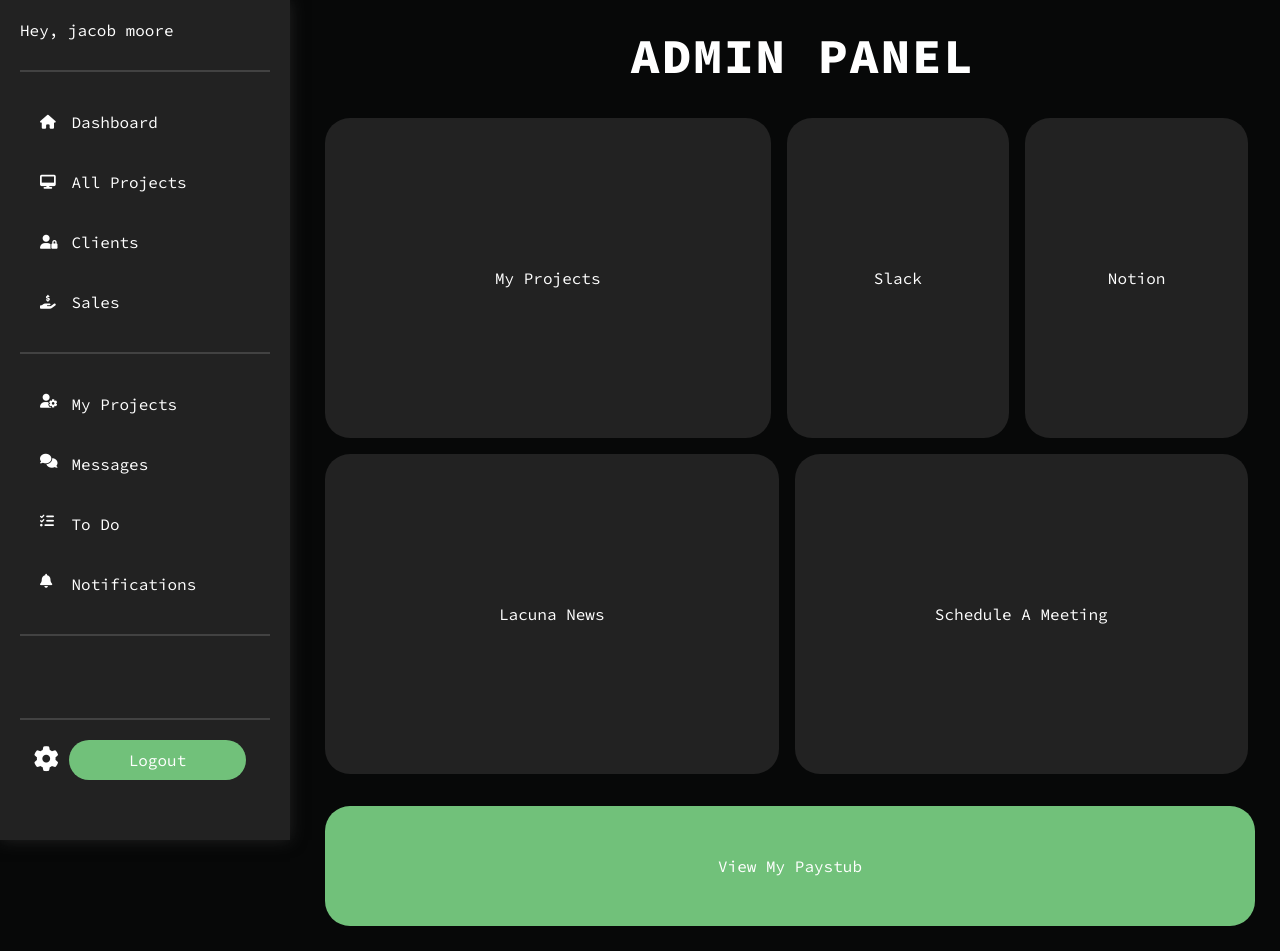
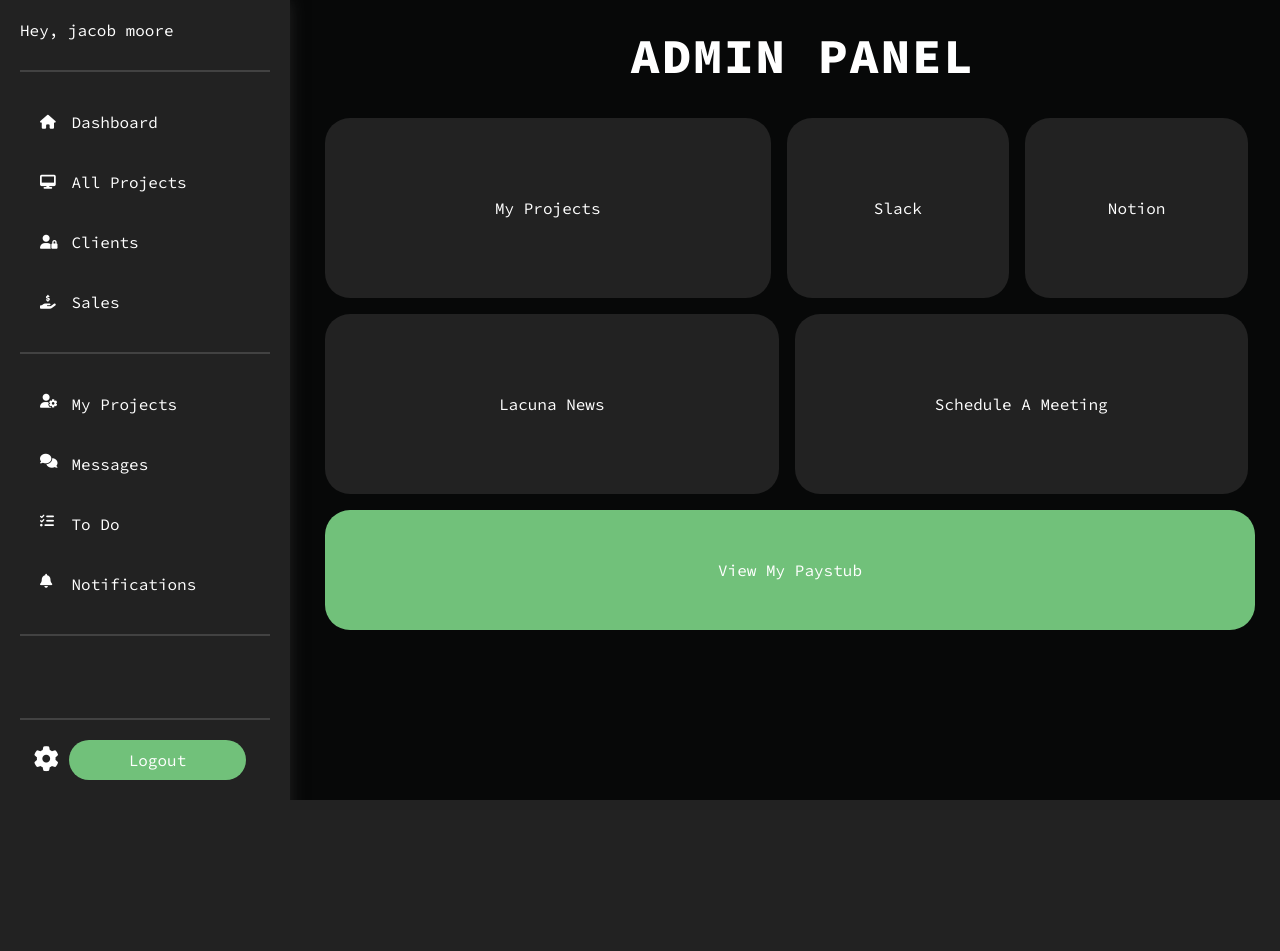
Before and after one commit to LacunaCreations/lacuna-creations, a Django app: template apps/admin_dashboard/templates/admin_dashboard.html in a window 1280 px wide. After the commit the page ends 800 px from the top, so only its background shows below. Run offline with Django 3.2, Linux system fonts and the light colour scheme; the template is opened without the code that fills it: values that come from a table or form of the project are taken from there, others are empty; data comes from the database, SQL or seed files in the repository; some libraries are stand-ins or nearby versions.

Commit message:
dashboard changes

```diff
--- a/apps/admin_dashboard/static/admin_dashboard/css/admin_dashboard.css
+++ b/apps/admin_dashboard/static/admin_dashboard/css/admin_dashboard.css
@@ -12,12 +12,9 @@
   align-items: center;
   justify-content: space-between;
 }
-#main {
-  flex: 2;
-}
 .dashboard-top-section a {
-  flex: 1;
-  padding: 150px 0;
+  width: 100%;
+  padding: 5rem 0;
   text-align: center;
   background-color: #222222;
   color: white;
@@ -32,7 +29,7 @@
 
 /* Help Section */
 .lacuna-help {
-  padding: 0 0 2rem 0;
+  padding: 0 0 1rem 0;
   margin-right: 2rem;
   display: grid;
   grid-template-columns: 1fr 1fr;
@@ -42,8 +39,8 @@
 }
 
 .lacuna-help a {
-  flex: 1;
-  padding: 150px 0;
+  width: 100%;
+  padding: 5rem 0;
   text-align: center;
   background-color: #222222;
   color: white;
@@ -56,7 +53,7 @@
 }
 
 .paycheck {
-  padding-bottom: 25px;
+  padding: 0 0 2rem 0;
   display: flex;
   align-items: center;
   justify-content: space-between;
```
